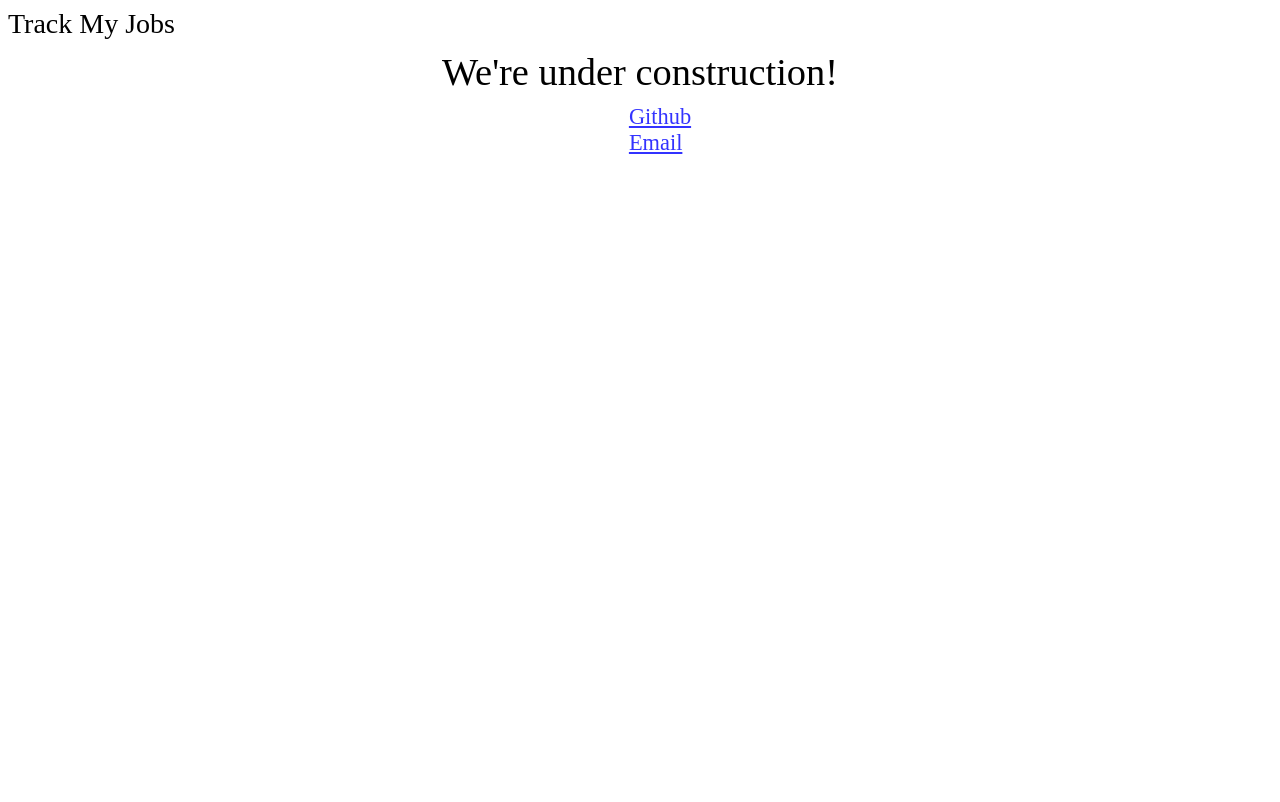
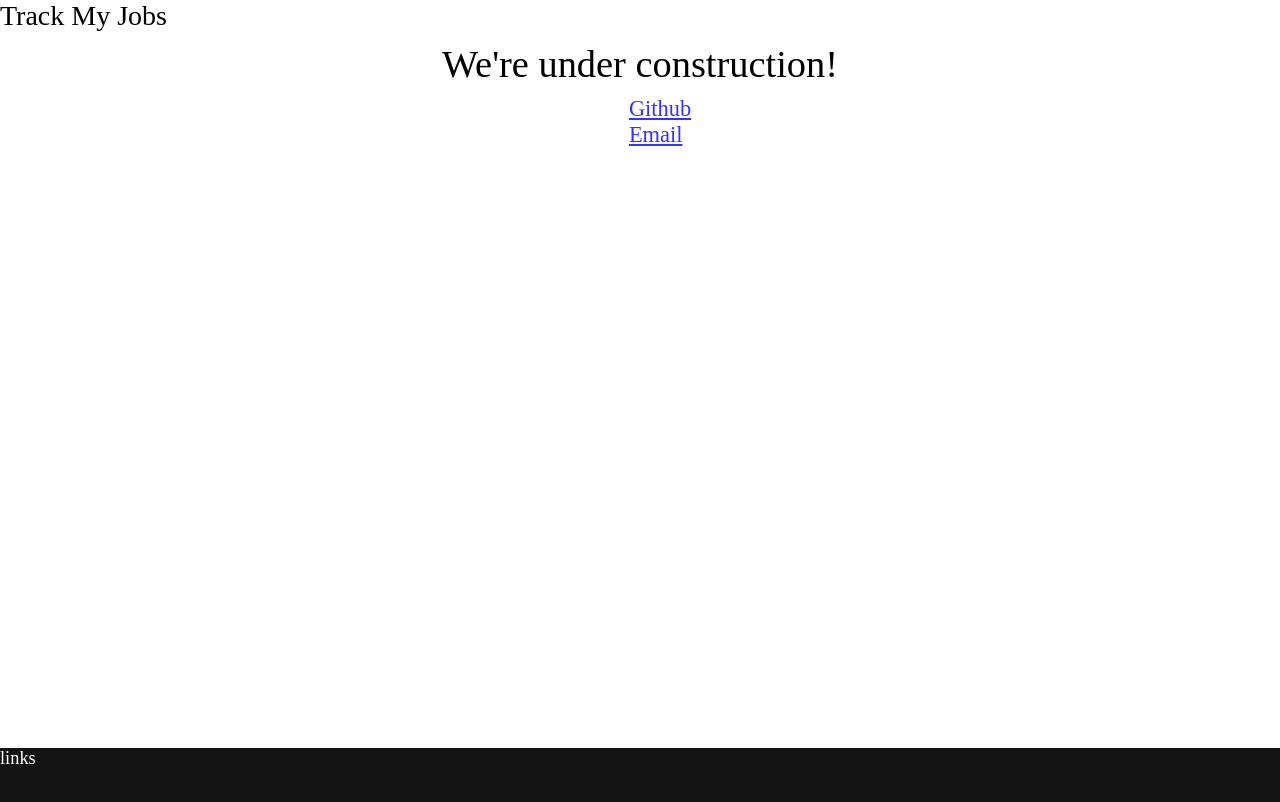
Before and after one commit to ramakula/track-my-jobs, a React (Create React App) app in the folder src/client/: page / in a window 1280 px wide. Shown: the top 802 px of the page. Built offline with nearby package versions, Linux system fonts and the light colour scheme.

Commit message:
Implemented footer

```diff
--- a/src/client/src/components/App.js
+++ b/src/client/src/components/App.js
@@ -8,6 +8,8 @@ import { fontFamily, fontSize } from '../css/meta/font';
 const style = {
   fontFamily,
   fontSize,
+  minHeight: '50px',
+  minWidth: '300px',
 };
 
 class App extends Component {
--- a/src/client/src/components/Landing.js
+++ b/src/client/src/components/Landing.js
@@ -1,6 +1,7 @@
 import React, { Component } from 'react';
 
 import Header from './meta/Header';
+import Footer from './meta/Footer';
 
 import Construction from './Construction';
 
@@ -11,6 +12,8 @@ class Landing extends Component {
         <Header />
 
         <Construction />
+
+        <Footer />
       </div>
     );
   }
--- /dev/null
+++ b/src/client/src/components/meta/Footer.js
@@ -0,0 +1,25 @@
+import React from 'react';
+
+import { background, font } from '../../css/meta/colors';
+import { fontSizes } from '../../css/meta/font';
+
+const style = {
+  color: font.light,
+  background: background.dark,
+  fontSize: fontSizes.sm,
+  height: '25vh',
+};
+
+const Footer = _ => {
+  return (
+    <div className="Footer">
+      <div className="empty-space" style={{ height: '75vh' }} />
+
+      <div className="links" style={style}>
+        links
+      </div>
+    </div>
+  );
+};
+
+export default Footer;
--- /dev/null
+++ b/src/client/src/css/meta/colors.js
@@ -0,0 +1,9 @@
+const background = {
+  dark: '#141414',
+};
+
+const font = {
+  light: 'white',
+};
+
+export { background, font };
--- a/src/client/src/css/meta/font.js
+++ b/src/client/src/css/meta/font.js
@@ -1,2 +1,9 @@
-exports.fontFamily = `  font-family: -apple-system, BlinkMacSystemFont, "Segoe UI", Roboto, Helvetica, Arial, sans-serif, "Apple Color Emoji", "Segoe UI Emoji", "Segoe UI Symbol"`;
-exports.fontSize = '1.4rem';
+const fontFamily = `  font-family: -apple-system, BlinkMacSystemFont, "Segoe UI", Roboto, Helvetica, Arial, sans-serif, "Apple Color Emoji", "Segoe UI Emoji", "Segoe UI Symbol"`;
+const fontSize = '1.4rem';
+
+const fontSizes = {
+  md: fontSize,
+  sm: '1.15rem',
+};
+
+export { fontFamily, fontSize, fontSizes };
--- /dev/null
+++ b/src/client/src/index.css
@@ -0,0 +1,4 @@
+body {
+  margin: 0;
+  padding: 0;
+}
--- a/src/client/src/index.js
+++ b/src/client/src/index.js
@@ -1,5 +1,6 @@
 import React from 'react';
 import ReactDOM from 'react-dom';
 import App from './components/App';
+import './index.css';
 
 ReactDOM.render(<App />, document.getElementById('root'));
```
